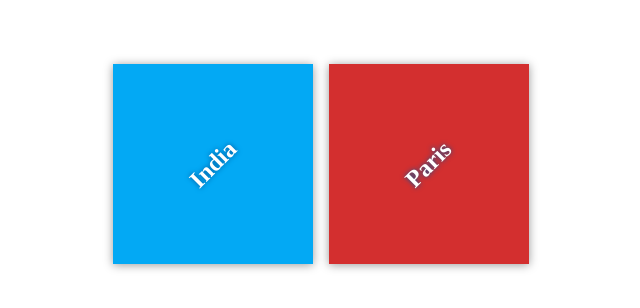
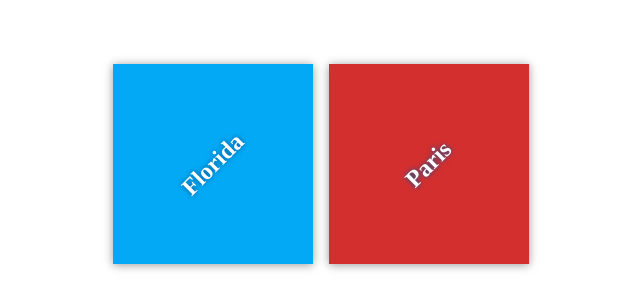
Before and after one commit to rejimalson/my-travel-plans, a plain HTML site: page index.html in a window 1280 px wide. Shown: the part 236-544 px from the top of the page, 319-959 px from the left. Drawn offline with Linux system fonts and the light colour scheme.

```diff
--- a/index.html
+++ b/index.html
@@ -11,7 +11,7 @@
     <div class="container">
         <div class="destination-container">
             <div class="destination" id="florida">
-                <h2>India</h2>
+                <h2>Florida</h2>
             </div>
 
             <div class="destination" id="paris">
```
